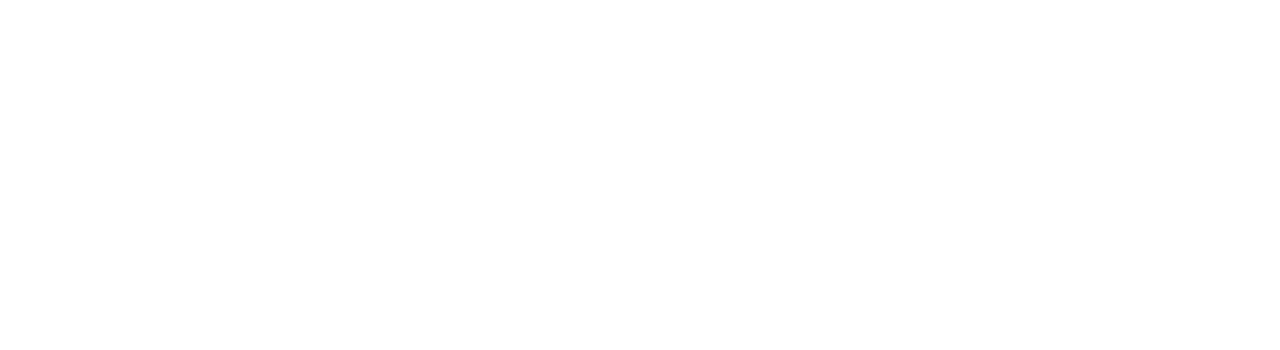
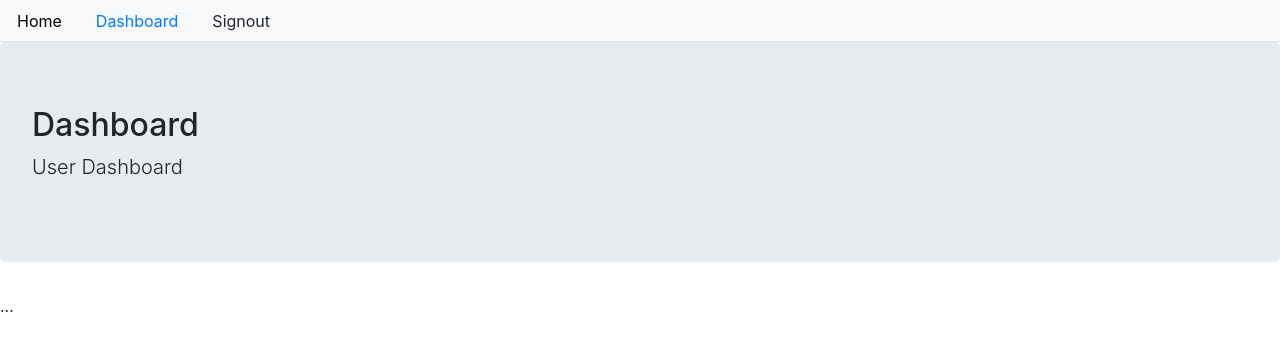
Before and after one commit to sahilbakoru/e-commerce_front, a React (Create React App) app: page /dashboard in a window 1280 px wide. Shown: the top 350 px of the page. Built offline with nearby package versions, Linux system fonts and the light colour scheme; sample sign-in values are in the browser's storage.

Commit message:
till_dashboard_nav.

```diff
--- a/src/Routes.js
+++ b/src/Routes.js
@@ -3,6 +3,8 @@
 import Signup from './user/Signup';
 import Signin from './user/Signin';
 import Home from './core/Home';
+import PrivateRoute from './auth/PrivateRoute';
+import Dashboard from './user/userDashboard'
 //import Menu from './core/Menu';
 
 const Routes=()=>{
@@ -13,6 +15,7 @@
             <Route path="/" exact component = {Home}/>
             <Route path="/signin" exact component = {Signin}/>
             <Route path="/signup" exact component = {Signup}/>
+            <PrivateRoute path="/dashboard" exact component = {Dashboard}/>
 
           </Switch>
         </BrowserRouter>
--- /dev/null
+++ b/src/auth/PrivateRoute.js
@@ -0,0 +1,16 @@
+//import React,{Component} from 'react'
+import {Route, Redirect} from 'react-router-dom'
+import {isAuthenticated} from './index'
+
+
+const PrivateRoute =({component:Component,...rest})=>(
+    <Route {...rest} render={props => isAuthenticated()?(
+        <Component {...props} />
+
+    ):(
+        <Redirect to={{pathname:'/signin',state:{from: props.location}}}/>
+
+    )} />
+)
+
+export default PrivateRoute
--- a/src/core/Menu.js
+++ b/src/core/Menu.js
@@ -15,6 +15,11 @@
         <ul className="nav nav-tabs bg-light">
             <li className="nav-item">
                 <Link className="nav-link" style= {isActive(history,'/')} to="/"> Home
+                </Link>
+            </li>
+
+            <li className="nav-item">
+                <Link className="nav-link" style= {isActive(history,'/dashboard')} to="/dashboard"> Dashboard
                 </Link>
             </li>
 
--- /dev/null
+++ b/src/user/userDashboard.js
@@ -0,0 +1,13 @@
+//import react from 'react';
+import Layout from '../core/Layout'
+
+
+const Dashboard =()=>{
+    return (
+        <Layout title="Dashboard" discription="User Dashboard" >
+            ...
+        </Layout>
+    )
+}
+
+export default Dashboard
```
